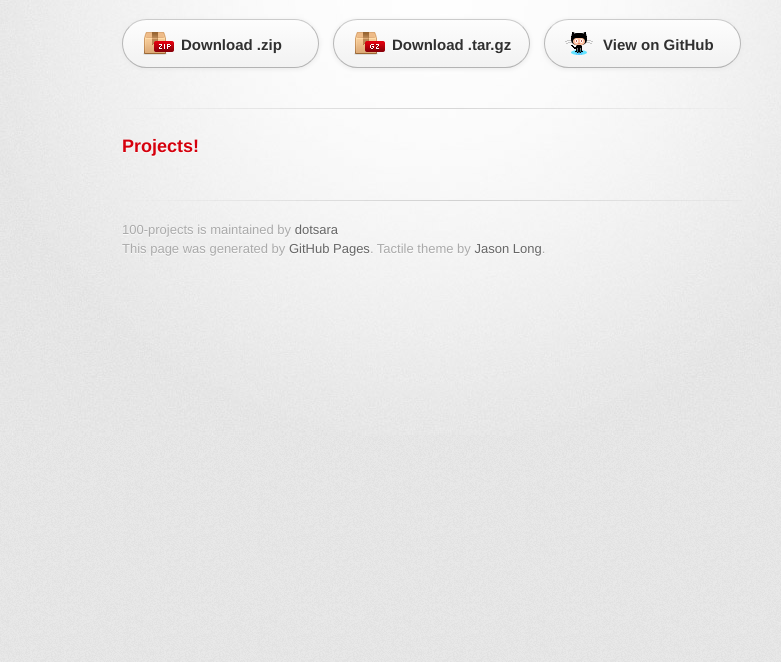
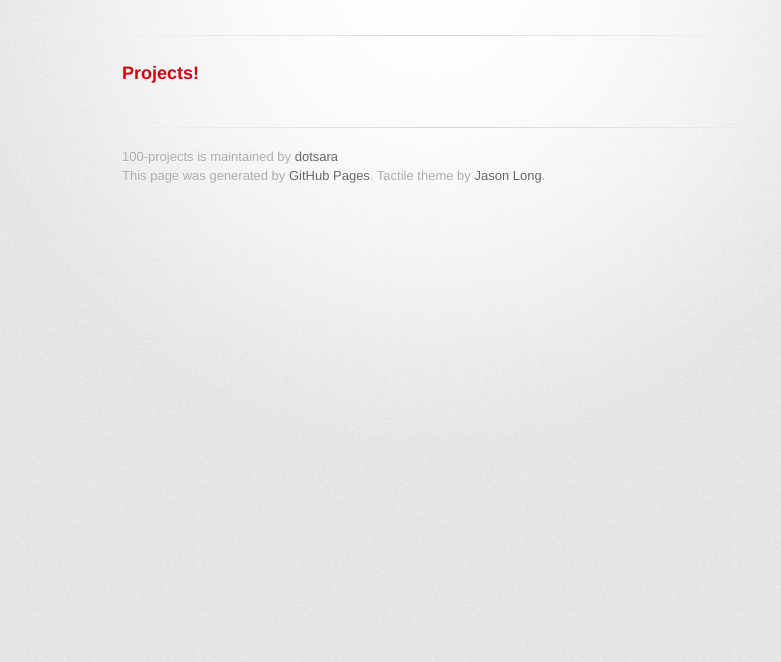
Before and after one commit to dotsara/100-projects, a plain HTML site: page index.html in a window 1280 px wide. Shown: the part 138-800 px from the top of the page, without its empty margins (208-989 px from the left). Drawn offline with Linux system fonts and the light colour scheme; a web font is replaced by a local one.

Commit message:
removing download buttons

```diff
--- a/index.html
+++ b/index.html
@@ -22,12 +22,6 @@
           <h2>100 projects in different languages, frameworks, etc.</h2>
         </header>
 
-        <section id="downloads" class="clearfix">
-          <a href="https://github.com/dotsara/100-projects/zipball/master" id="download-zip" class="button"><span>Download .zip</span></a>
-          <a href="https://github.com/dotsara/100-projects/tarball/master" id="download-tar-gz" class="button"><span>Download .tar.gz</span></a>
-          <a href="https://github.com/dotsara/100-projects" id="view-on-github" class="button"><span>View on GitHub</span></a>
-        </section>
-
         <hr>
 
         <section id="main_content">
```
